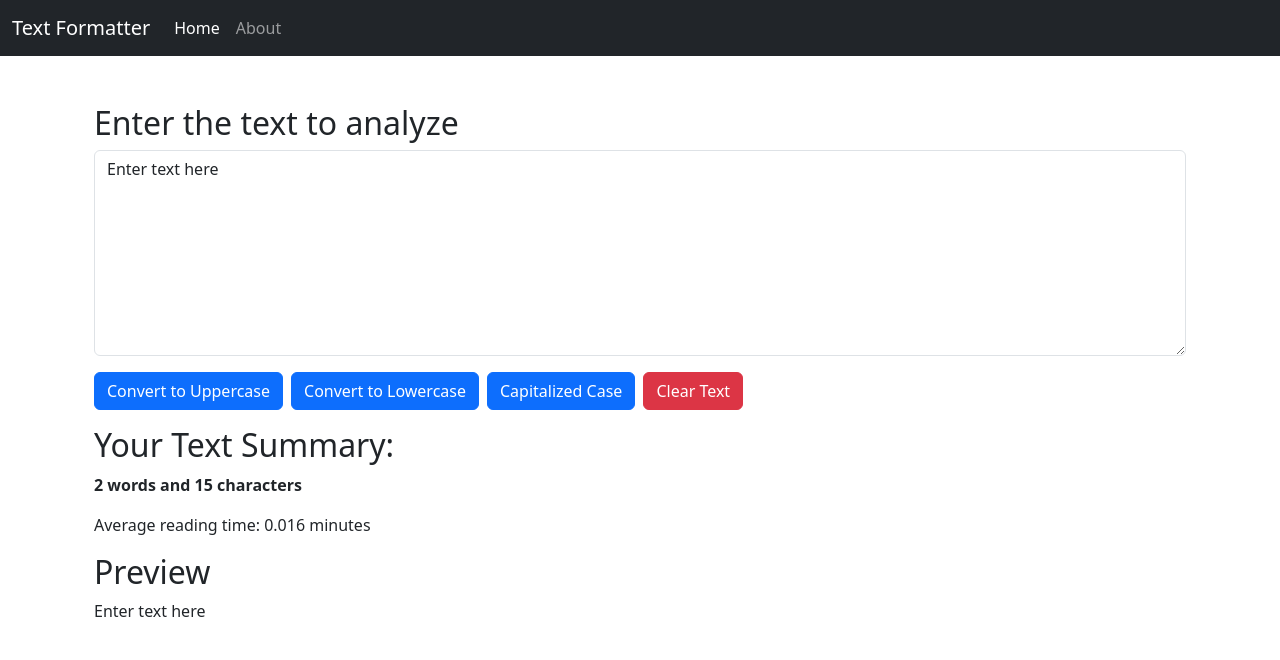
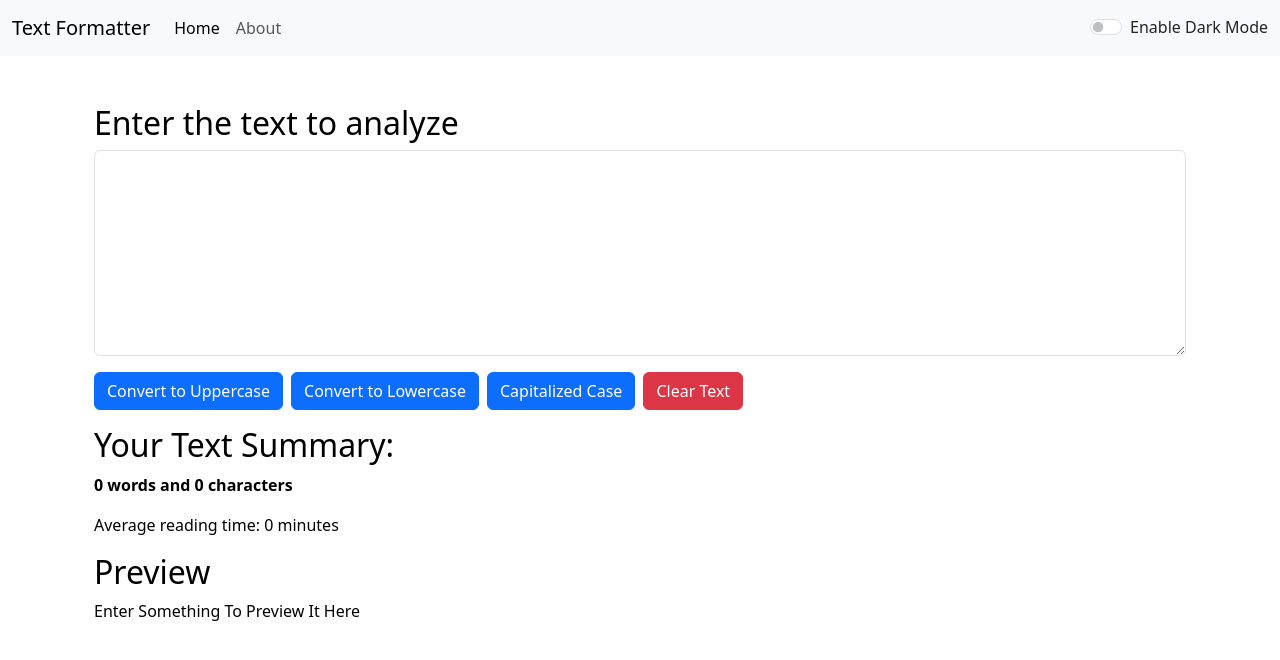
Before and after one commit to AmitHegde3/React, a React (Create React App) app: page / in a window 1280 px wide. Shown: the top 660 px of the page. Built offline with nearby package versions, Linux system fonts and the light colour scheme.

Commit message:
Add Dark mode feature

```diff
--- a/src/App.js
+++ b/src/App.js
@@ -1,16 +1,33 @@
+import { useState } from "react";
 import "./App.css";
 import About from "./components/About";
 import Navbar from "./components/Navbar";
 import TextForm from "./components/TextForm";
 
 function App() {
+  const [mode, setDarkMode] = useState("light"); // whether dark mode is enabled or not
+
+  let toggleMode = () => {
+    if (mode === "light") {
+      setDarkMode("dark");
+      document.body.style.backgroundColor = "#282f36";
+    } else {
+      setDarkMode("light");
+      document.body.style.backgroundColor = "white";
+    }
+  };
   return (
     // This is a fragment ...<> </>....To wrap two or more components.
     <>
       {/* -----------Props---------- */}
-      <Navbar title="Text Formatter" aboutText="About" />
+      <Navbar
+        title="Text Formatter"
+        aboutText="About"
+        mode={mode}
+        toggleMode={toggleMode}
+      />
       <div className="container my-5">
-        <TextForm heading="Enter the text to analyze" />
+        <TextForm heading="Enter the text to analyze" mode={mode} />
       </div>
       {/* <About/> */}
     </>
--- a/src/components/Navbar.js
+++ b/src/components/Navbar.js
@@ -5,7 +5,9 @@ import PropTypes from "prop-types";
 
 export default function Navbar(props) {
   return (
-    <nav className="navbar navbar-expand-lg navbar-dark bg-dark">
+    <nav
+      className={`navbar navbar-expand-lg navbar-${props.mode} bg-${props.mode}`}
+    >
       <div className="container-fluid">
         <a className="navbar-brand" href="/">
           {props.title}
@@ -45,6 +47,21 @@ export default function Navbar(props) {
               Search
             </button>
           </form> */}
+          <div className={`form-check form-switch text-${props.mode==="light"?"Dark":"light"}`}>
+            <input
+              className="form-check-input"
+              type="checkbox"
+              role="switch"
+              id="flexSwitchCheckDefault"
+              onClick={props.toggleMode}
+            />
+            <label
+              className="form-check-label"
+              htmlFor="flexSwitchCheckDefault"
+            >
+              Enable Dark Mode
+            </label>
+          </div>
         </div>
       </div>
     </nav>
--- a/src/components/TextForm.js
+++ b/src/components/TextForm.js
@@ -3,7 +3,7 @@ import React, { useState } from "react";
 export default function TextForm(props) {
   // Hooks
   // const [variable, function]
-  const [text, setText] = useState("Enter text here");
+  const [text, setText] = useState("");
 
   const handleUpClick = () => {
     // console.log("Uppercase was clicked. The original text was: " + text);
@@ -41,7 +41,7 @@ export default function TextForm(props) {
 
   return (
     <>
-      <div className="container">
+      <div className="container" style={{color:props.mode==="dark"?"white":"black"}}>
         <h2>{props.heading}</h2>
         <div className="mb-3">
           <textarea
@@ -49,7 +49,8 @@ export default function TextForm(props) {
             id="myBox"
             rows="8"
             value={text}
-            onChange={handleOnChange}
+          onChange={handleOnChange}
+          style={{backgroundColor:props.mode==="light"?"white":"grey",color:props.mode==="dark"?"white":"black" }}
           ></textarea>
         </div>
         <button className="btn btn-primary" onClick={handleUpClick}>
@@ -65,7 +66,7 @@ export default function TextForm(props) {
           Clear Text
         </button>
       </div>
-      <div className="container mt-3">
+      <div className="container mt-3" style={{ color: props.mode === "dark" ? "white" : "black" }}>
         <h2>Your Text Summary: </h2>
         <p>
           <b>
@@ -76,7 +77,7 @@ export default function TextForm(props) {
           Average reading time: {(text.split(" ").length - 1) * 0.008} minutes
         </p>
         <h2>Preview</h2>
-        <p>{text}</p>
+        <p>{text.length>0?text:"Enter Something To Preview It Here"}</p>
       </div>
     </>
   );
```
